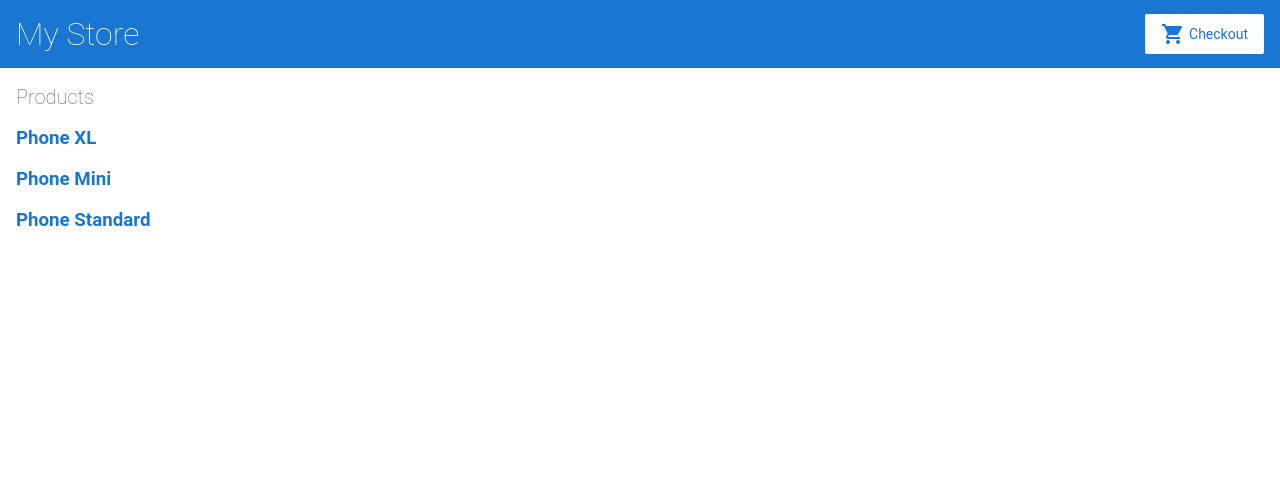
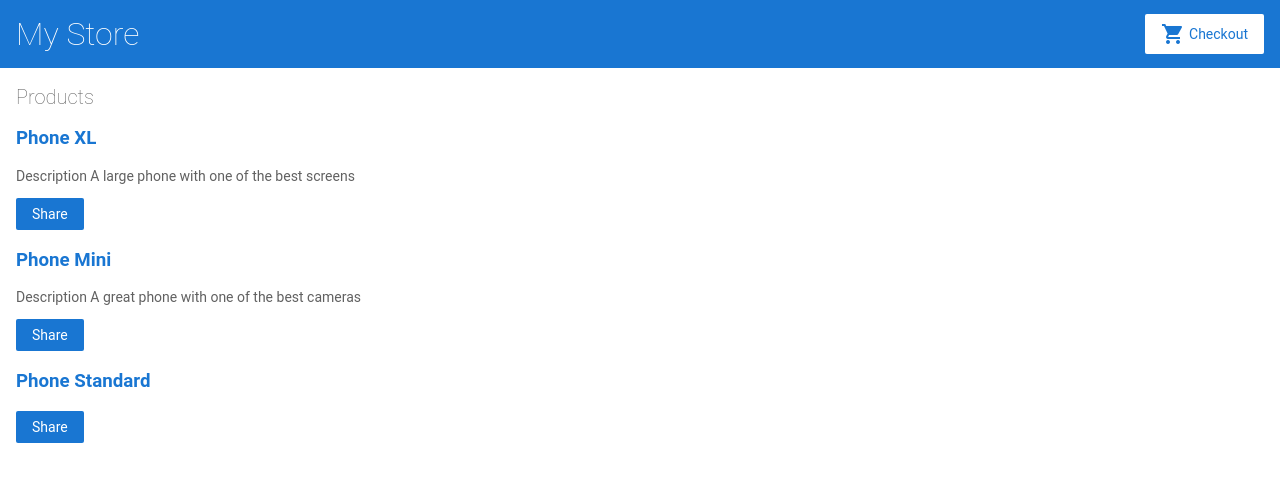
Before and after one commit to SisaKhoza/angular-bjytxg, an Angular app: page / in a window 1280 px wide. Shown: the top 482 px of the page. Built offline with nearby package versions, Linux system fonts and the light colour scheme.

Commit message:
2 files modified, 4 added

```diff
--- a/src/app/app.module.ts
+++ b/src/app/app.module.ts
@@ -6,6 +6,7 @@
 import { AppComponent } from './app.component';
 import { TopBarComponent } from './top-bar/top-bar.component';
 import { ProductListComponent } from './product-list/product-list.component';
+import { ProductAlertsComponent } from './product-alerts/product-alerts.component';
 
 @NgModule({
   imports: [
@@ -18,7 +19,8 @@
   declarations: [
     AppComponent,
     TopBarComponent,
-    ProductListComponent
+    ProductListComponent,
+    ProductAlertsComponent
   ],
   bootstrap: [
     AppComponent
--- /dev/null
+++ b/src/app/product-alerts/product-alerts.component.html
@@ -0,0 +1 @@
+<p>product-alerts works!</p>
--- a/src/app/product-list/product-list.component.html
+++ b/src/app/product-list/product-list.component.html
@@ -2,9 +2,14 @@
 
 <div *ngFor="let product of products">
   <h3>
-    <a [title]="product.name + ' details'">
-      {{ product.name }}</a>
+    <a [title]="product.name + ' details'"> {{ product.name }}</a>
   </h3>
+
+  <p *ngIf="product.description">
+    Description {{ product.description }}
+  </p>
+
+  <button type="button" (click)="share()">Share</button>
 </div>
 <!--
 Copyright Google LLC. All Rights Reserved.
```
Also changed, not shown: src/app/product-alerts/product-alerts.component.ts (added, +10 -0 lines), src/app/product-alerts/product-alerts.component.css (added), 1 other file (tests, documents, lock files or other folders).
